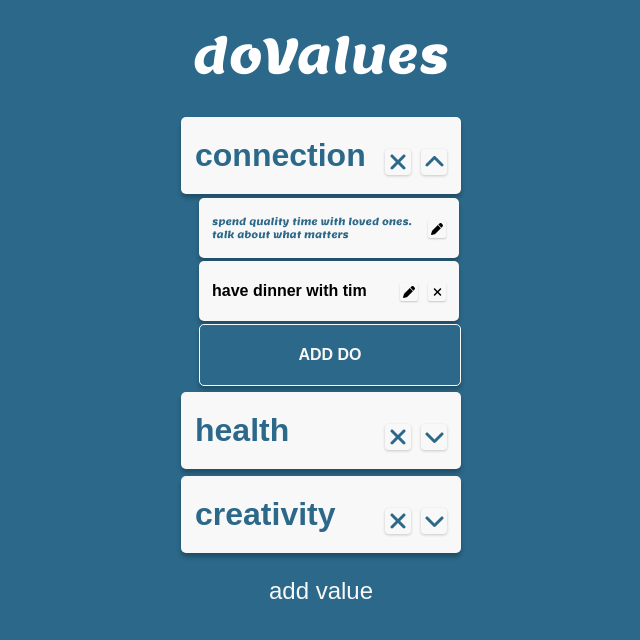
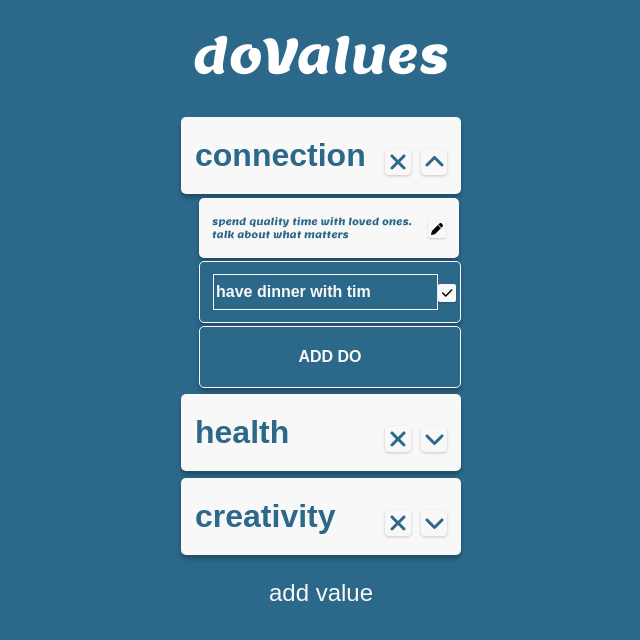
Before and after one commit to josephrmartinez/dovalues, a React (Create React App) app: page / in a window 1280 px wide. Both pictures are taken after a click on the element 728 px from the left and 292 px from the top of the page. Shown: the top 640 px of the page, without its empty margins (319-959 px from the left). Built offline with nearby package versions, Linux system fonts and the light colour scheme; a web font is replaced by a local one.

Commit message:
Update edit do functionality

```diff
--- a/src/App.js
+++ b/src/App.js
@@ -33,17 +33,11 @@ function App() {
     )
   }
 
-  function handleAddValueClick() {
-    setDoValues(prevDoValues => {
-      return [...prevDoValues, generateNewValueBox()]
-    })
-  }
+
 
   function handleDeleteDo(valueName, doText) {
-    console.log(valueName)
-    console.log(doText)
     setDoValues(prevDoValues => prevDoValues.map(each => {
-      return each.name === valueName ? { ...each, doList: each.doList.filter(doItem => doItem !== doText) } : each
+      return each.name === valueName ? { ...each, doList: each.doList.filter(doItem => doItem.text !== doText) } : each
     })
     )
   }
@@ -59,6 +53,8 @@ function App() {
     })
     )
   }
+
+
 
   function handleDescribeValueButtonClick(valueId) {
     setDoValues(prevDoValues => prevDoValues.map(each => {
@@ -81,13 +77,61 @@ function App() {
     )
   }
 
-  function handleAddDoEnter(valueId, doInputText) {
-    console.log(doInputText)
+
+  function handleEditDoToggle(valueId, doId) {
     setDoValues(prevDoValues => prevDoValues.map(each => {
-      return each.id === valueId ? { ...each, addDoInputActive: !each.addDoInputActive } : each
+      return each.id === valueId ? {
+        ...each, doList: each.doList.map(
+          doItem => {
+            return doItem.id === doId ? {
+              ...doItem, doTextActive: !doItem.doTextActive
+            } : doItem
+        }
+      )} : each
     })
     )
   }
+
+
+  function handleEditDoInputChange(event) {
+
+    setDoValues(prevDoValues => prevDoValues.map(each => {
+      return each.id === event.target.valueid ? {
+        ...each, doList: each.doList.map(
+          doItem => {
+            return doItem.id === event.target.doid ? {
+              ...doItem, text: event.target.value
+            } : doItem
+        }
+      )} : each
+    })
+    )
+  }
+
+  function handleAddDoEnter(valueId) {
+    setDoValues(prevDoValues => prevDoValues.map(each => {
+      return each.id === valueId ? { ...each, doAdded: true, doList: [...each.doList, { text: each.doAdding, doTextActive: false, id: nanoid() }] } : each
+    })
+    )
+    setDoValues(prevDoValues => prevDoValues.map(each => {
+      return each.id === valueId ? { ...each, doAdding: "", addDoInputActive: false } : each
+    })
+    )
+  }
+
+  function handleAddDoInputChange(event) {
+    setDoValues(prevDoValues => prevDoValues.map(each => {
+      return each.id === event.target.name ? { ...each, doAdding: event.target.value} : each
+    })
+    )
+  }
+
+  function handleAddValueClick() {
+    setDoValues(prevDoValues => {
+      return [...prevDoValues, generateNewValueBox()]
+    })
+  }
+
 
 
   const valueElements = doValues.map(each => <Value
@@ -104,11 +148,15 @@ function App() {
     handleDeleteDo={handleDeleteDo}
     handleAddDoButtonClick={() => handleAddDoButtonClick(each.id)}
     handleAddDoEnter={() => handleAddDoEnter(each.id)}
+    handleAddDoInputChange={handleAddDoInputChange}
+    handleEditDoToggle={handleEditDoToggle}
+    handleEditDoInputChange={handleEditDoInputChange}
     handleDescribeValueButtonClick={() => handleDescribeValueButtonClick(each.id)}
     handleDescribeValueEnter={handleDescribeValueEnter}
     handleDescribeValueInputChange = {handleDescribeValueInputChange}
     id={each.id}
     key={each.id}
+    doAdding={each.doAdding}
   />
   )
 
--- a/src/components/AddDoInput.js
+++ b/src/components/AddDoInput.js
@@ -5,9 +5,13 @@ export default function AddDoInput(props) {
     return (
      <div className="cb bg-blue">
         <div className="content">
-            <input className="bg-blue-input"></input>
+                <input className="bg-blue-input"
+                        type="text"
+                        onChange={props.handleAddDoInputChange}
+                        name={props.valueId}
+                        value={props.doAdding}/>
             <div className="cb-icons">
-                <div className="icon-div cb" onClick={props.handleAddDoEnter}><FontAwesomeIcon icon={faCheck} size="xs" /></div>
+                <div className="icon-div cb" onClick={() => props.handleAddDoEnter(props.valueId)}><FontAwesomeIcon icon={faCheck} size="xs" /></div>
             </div>
         </div>
     </div>
--- a/src/components/Do.js
+++ b/src/components/Do.js
@@ -1,17 +1,35 @@
 import { FontAwesomeIcon } from "@fortawesome/react-fontawesome"
 import { faXmark } from "@fortawesome/free-solid-svg-icons"
 import { faPen } from "@fortawesome/free-solid-svg-icons"
+import { faCheck } from "@fortawesome/free-solid-svg-icons"
+
 
 export default function Do(props) {
     return (
-        <div className="cb bg-white">
+        <>
+            {!props.doTextActive && <div className="cb bg-white">
                 <div className="content">
                     <span className="do-text">{props.doText}</span>
                     <div className="cb-icons">
-                    <div className="icon-div cb"><FontAwesomeIcon icon={faPen} size="xs" /></div>
+                        <div className="icon-div cb" onClick={() => props.handleEditDoToggle(props.valueId, props.doId)}><FontAwesomeIcon icon={faPen} size="xs" /></div>
                         <div className="icon-div cb" onClick={props.handleDeleteDo}><FontAwesomeIcon icon={faXmark} size="xs" /></div>
                     </div>
                 </div>
+            </div>}
+            {props.doTextActive && <div className="cb bg-blue">
+                <div className="content">
+                    <input className="bg-blue-input"
+                        type="text"
+                        onChange={props.handleEditDoInputChange}
+                        name={props.doId}
+                        doid={props.doId}
+                        valueid={props.valueId}
+                        value={props.doText} />
+                    <div className="cb-icons">
+                        <div className="icon-div cb" onClick={() => props.handleEditDoToggle(props.valueId, props.doId)}><FontAwesomeIcon icon={faCheck} size="xs" /></div>
                     </div>
+                </div>
+            </div>}
+    </>
     )
 }
--- a/src/components/Value.js
+++ b/src/components/Value.js
@@ -11,14 +11,22 @@ import ValueDescribed from "./ValueDescribed"
 import DescribeValueInput from "./DescribeValueInput"
 import AddDoInput from "./AddDoInput"
 import AddDoButton from "./AddDoButton"
+import { nanoid } from "nanoid"
 
 
 
 export default function Value(props) {
+
     const doElements = props.doList.map(each => <Do
-        doText={each}
-        handleDeleteDo={() => props.handleDeleteDo(props.name, each)}
-        key={each} />)
+        doText={each.text}
+        doTextActive={each.doTextActive}
+        handleDeleteDo={() => props.handleDeleteDo(props.name, each.text)}
+        handleEditDoToggle={props.handleEditDoToggle}
+        handleEditDoInputChange={props.handleEditDoInputChange}
+        parentValue={props.name}
+        valueId={props.id}
+        doId={each.id}
+        key={nanoid()} />)
 
     return (
         <>
@@ -40,7 +48,7 @@ export default function Value(props) {
 
 
                 {props.doAdded && doElements}
-                {props.addDoInputActive && <AddDoInput handleAddDoEnter={props.handleAddDoEnter} />}
+                {props.addDoInputActive && <AddDoInput valueId={props.id} doAdding={props.doAdding} handleAddDoInputChange={props.handleAddDoInputChange} handleAddDoEnter={props.handleAddDoEnter} />}
                 {!props.addDoInputActive && <AddDoButton handleAddDoButtonClick={props.handleAddDoButtonClick} />}
             </div>}
         </>
--- a/src/doValuesData.js
+++ b/src/doValuesData.js
@@ -8,9 +8,11 @@ export let doValuesData = [
   valueDescription: "spend quality time with loved ones. talk about what matters",
   describeValueInputActive: false,
     addDoInputActive: false,
-  doAdded: true,
-  doList: ["have dinner with tim"],
-  id: nanoid()
+    doAdded: true,
+  doAdding: "",
+    doList: [{ text: "have dinner with tim", doTextActive: false, id: 345 }],
+    id: nanoid()
+
 },
 {
   name: "health",
@@ -20,6 +22,7 @@ export let doValuesData = [
   describeValueInputActive: false,
   addDoInputActive: false,
   doAdded: false,
+  doAdding: "",
     doList: [],
   id: nanoid()
   },
@@ -31,7 +34,8 @@ export let doValuesData = [
   describeValueInputActive: false,
   addDoInputActive: false,
   doAdded: true,
-    doList: ["aaa", "bbb", "ccc"],
+  doAdding: "",
+    doList: [{ text: "have", doTextActive: false, id: 123 }, { text: "dinner", doTextActive: false, id: 234 }],
   id: nanoid()
 }
 ]
```
Also changed, not shown: src/TODO.txt. Lines whose indentation alone changed are shown as unchanged.
